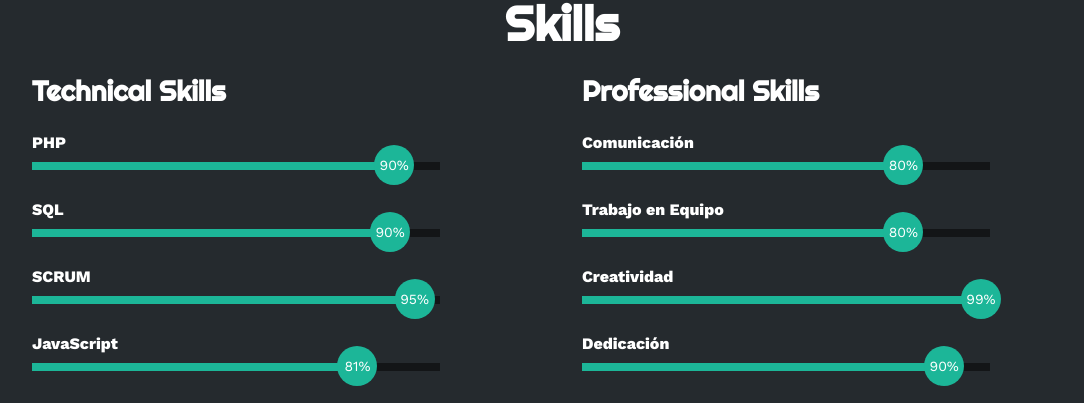
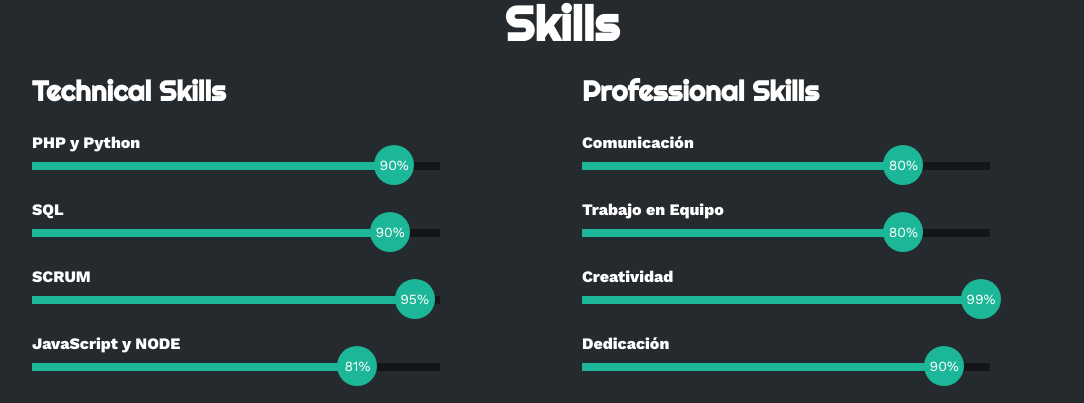
Before and after one commit to estebanPerezH/Repositiry, a plain HTML site: page index.html in a window 1280 px wide. Shown: the part 1633-2036 px from the top of the page, without its empty margins (78-1162 px from the left). Drawn offline with nearby package versions, Linux system fonts and the light colour scheme.

Commit message:
more lenguage

```diff
--- a/index.html
+++ b/index.html
@@ -145,7 +145,7 @@
                 <div class="col">
                     <h3>Technical Skills</h3>
                     <div class="skill">
-                        <span>PHP</span>
+                        <span>PHP y Python</span>
                         <div class="barra-skill">
                             <div class="progreso">
                                 <span>90%</span>
@@ -168,14 +168,16 @@
                             </div>
                         </div>
                     </div>
+
                     <div class="skill">
-                        <span>JavaScript</span>
+                        <span>JavaScript y NODE</span>
                         <div class="barra-skill">
                             <div class="progreso">
                                 <span>81%</span>
                             </div>
                         </div>
                     </div>
+
                     <div class="skill">
                         <span>HTML y CSS</span>
                         <div class="barra-skill">
@@ -228,6 +230,7 @@
                             </div>
                         </div>
                     </div>
+
                 </div>
             </div>
         </div>
```
